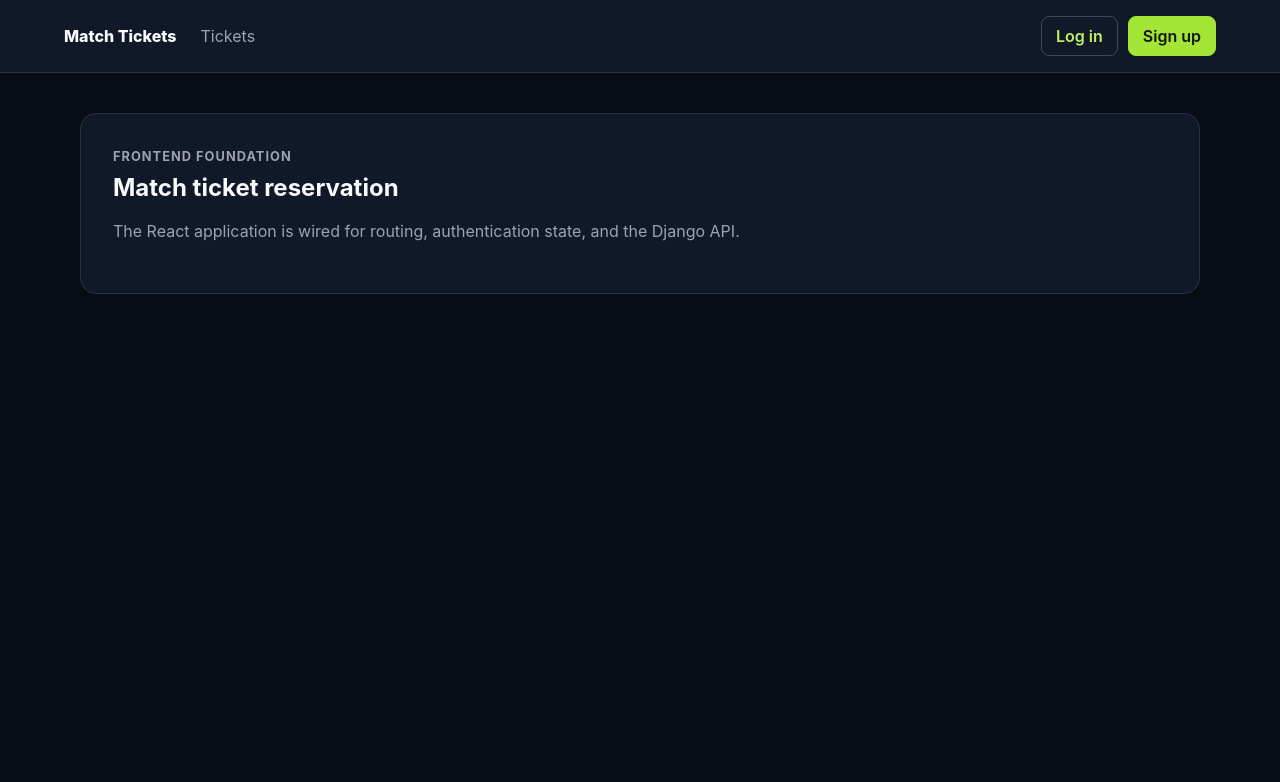
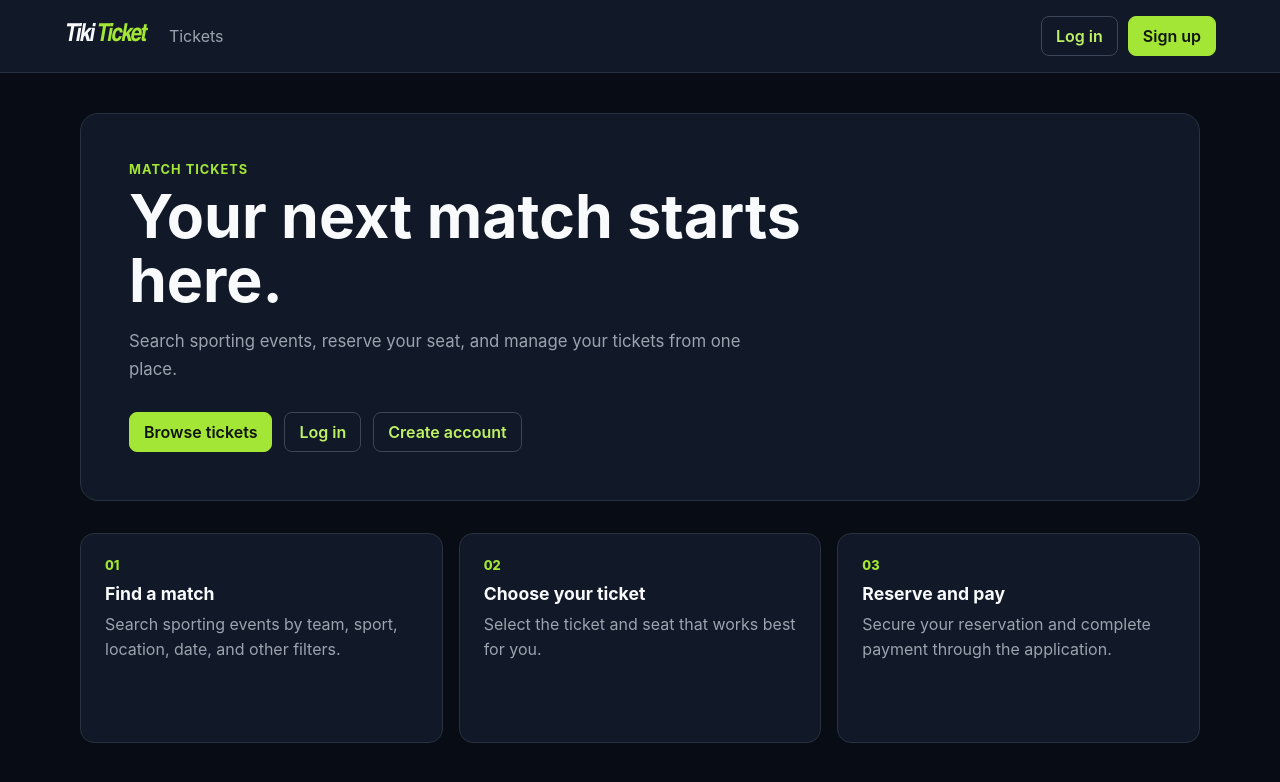
Before and after one commit to arminfkh/tiki-ticket, a React app in the folder frontend/: page / in a window 1280 px wide. Shown: the top 782 px of the page. Built offline with nearby package versions, Linux system fonts and the light colour scheme; no server answers; the HTML template or start-up script is replaced by a standard one.

Commit message:
feat: add homepage and logo in homepage, signup and login pages

```diff
--- a/frontend/src/layouts/MainLayout.jsx
+++ b/frontend/src/layouts/MainLayout.jsx
@@ -8,10 +8,14 @@ export default function MainLayout() {
   return (
     <div className="app-shell">
       <header className="site-header">
-        <NavLink className="brand" to="/">
-          Match Tickets
-        </NavLink>
-
+      <NavLink
+        className="brand tiki-logo"
+        to="/"
+        aria-label="TikiTicket home"
+      >
+        <span className="tiki-logo-first">Tiki</span>
+        <span className="tiki-logo-second">Ticket</span>
+      </NavLink>
         <nav className="main-nav" aria-label="Main navigation">
           <NavLink to="/tickets">Tickets</NavLink>
 
--- a/frontend/src/pages/HomePage.jsx
+++ b/frontend/src/pages/HomePage.jsx
@@ -1,10 +1,163 @@
-import PagePlaceholder from "../components/PagePlaceholder.jsx";
+import { Link, Navigate } from "react-router";
+
+import useAuth from "../auth/useAuth.js";
 
 export default function HomePage() {
+  const {
+    isAuthenticated,
+    role,
+    user,
+  } = useAuth();
+
+  if (isAuthenticated && role === "Support") {
+    return <Navigate to="/support" replace />;
+  }
+
+  if (isAuthenticated && role === "Spectator") {
+    return (
+      <div className="home-page">
+        <section className="home-hero">
+          <p className="eyebrow">Match Tickets</p>
+
+          <h1>
+            Welcome back
+            {user?.first_name
+              ? `, ${user.first_name}`
+              : ""}
+          </h1>
+
+          <p>
+            Find matches, manage your reservations,
+            and access your purchased tickets.
+          </p>
+
+          <div className="home-actions">
+            <Link className="button" to="/tickets">
+              Browse tickets
+            </Link>
+
+            <Link
+              className="button button-secondary"
+              to="/reservations"
+            >
+              My reservations
+            </Link>
+          </div>
+        </section>
+
+        <section className="home-grid">
+          <HomeCard
+            title="Find tickets"
+            description="Search available matches and choose your ticket."
+            to="/tickets"
+            linkText="Browse tickets"
+          />
+
+          <HomeCard
+            title="Reservations"
+            description="View your active reservations and reservation history."
+            to="/reservations"
+            linkText="View reservations"
+          />
+
+          <HomeCard
+            title="Bookings"
+            description="Access tickets that you have purchased."
+            to="/bookings"
+            linkText="View bookings"
+          />
+
+          <HomeCard
+            title="Profile"
+            description="View and manage your account information."
+            to="/profile"
+            linkText="Open profile"
+          />
+        </section>
+      </div>
+    );
+  }
+
   return (
-    <PagePlaceholder
-      title='Match ticket reservation'
-      description='The React application is wired for routing, authentication state, and the Django API.'
-    />
+    <div className="home-page">
+      <section className="home-hero home-public-hero">
+        <p className="eyebrow">Match Tickets</p>
+
+        <h1>Your next match starts here.</h1>
+
+        <p>
+          Search sporting events, reserve your seat,
+          and manage your tickets from one place.
+        </p>
+
+        <div className="home-actions">
+          <Link className="button" to="/tickets">
+            Browse tickets
+          </Link>
+
+          <Link
+            className="button button-secondary"
+            to="/login"
+          >
+            Log in
+          </Link>
+
+          <Link
+            className="button button-secondary"
+            to="/signup"
+          >
+            Create account
+          </Link>
+        </div>
+      </section>
+
+      <section className="home-grid">
+        <article className="home-card">
+          <span className="home-card-number">01</span>
+          <h2>Find a match</h2>
+          <p>
+            Search sporting events by team, sport,
+            location, date, and other filters.
+          </p>
+        </article>
+
+        <article className="home-card">
+          <span className="home-card-number">02</span>
+          <h2>Choose your ticket</h2>
+          <p>
+            Select the ticket and seat that works
+            best for you.
+          </p>
+        </article>
+
+        <article className="home-card">
+          <span className="home-card-number">03</span>
+          <h2>Reserve and pay</h2>
+          <p>
+            Secure your reservation and complete
+            payment through the application.
+          </p>
+        </article>
+      </section>
+    </div>
   );
 }
+
+function HomeCard({
+  title,
+  description,
+  to,
+  linkText,
+}) {
+  return (
+    <article className="home-card">
+      <h2>{title}</h2>
+
+      <p>{description}</p>
+
+      <Link className="home-card-link" to={to}>
+        {linkText} →
+      </Link>
+    </article>
+  );
+}
--- a/frontend/src/pages/LoginPage.jsx
+++ b/frontend/src/pages/LoginPage.jsx
@@ -1,5 +1,5 @@
 import { useEffect, useState } from "react";
-import { Link, useLocation, useNavigate } from "react-router";
+import { Link, useLocation, useNavigate, NavLink } from "react-router";
 
 import {
   loginWithOtp,
@@ -133,6 +133,15 @@ export default function LoginPage() {
   return (
     <main className="page-container">
       <section className="auth-card">
+        <NavLink
+          className="tiki-logo auth-logo"
+          to="/"
+          aria-label="TikiTicket home"
+        >
+          <span className="tiki-logo-first">Tiki</span>
+          <span className="tiki-logo-second">Ticket</span>
+        </NavLink>
+
         <p className="eyebrow">Account</p>
 
         <h1>Log in</h1>
--- a/frontend/src/pages/SignupPage.jsx
+++ b/frontend/src/pages/SignupPage.jsx
@@ -1,5 +1,5 @@
 import { useState } from "react";
-import { Link, useNavigate } from "react-router";
+import { Link, useNavigate, NavLink } from "react-router";
 
 import { signup } from "../api/auth.js";
 
@@ -58,6 +58,15 @@ export default function SignupPage() {
   return (
     <main className="page-container">
       <section className="auth-card">
+        <NavLink
+          className="tiki-logo auth-logo"
+          to="/"
+          aria-label="TikiTicket home"
+        >
+          <span className="tiki-logo-first">Tiki</span>
+          <span className="tiki-logo-second">Ticket</span>
+        </NavLink>
+
         <p className="eyebrow">Account</p>
 
         <h1>Create account</h1>
--- a/frontend/src/pages/SignupVerifyPage.jsx
+++ b/frontend/src/pages/SignupVerifyPage.jsx
@@ -1,5 +1,5 @@
 import { useEffect, useState } from "react";
-import { Link, useLocation, useNavigate } from "react-router";
+import { Link, useLocation, useNavigate, NavLink } from "react-router";
 
 import { verifySignup } from "../api/auth.js";
 import useAuth from "../auth/useAuth.js";
@@ -93,6 +93,15 @@ export default function SignupVerifyPage() {
   return (
     <main className="page-container">
       <section className="auth-card">
+        <NavLink
+          className="tiki-logo auth-logo"
+          to="/"
+          aria-label="TikiTicket home"
+        >
+          <span className="tiki-logo-first">Tiki</span>
+          <span className="tiki-logo-second">Ticket</span>
+        </NavLink>
+
         <p className="eyebrow">Email verification</p>
 
         <h1>Verify your account</h1>
--- a/frontend/src/styles/global.css
+++ b/frontend/src/styles/global.css
@@ -91,13 +91,6 @@ button {
 
   background: var(--surface);
   border-bottom: 1px solid var(--border);
-}
-
-.brand {
-  color: var(--text);
-
-  font-weight: 800;
-  white-space: nowrap;
 }
 
 .main-nav {
@@ -927,3 +920,181 @@ button {
     width: 100%;
   }
 }
+
+/* =========================
+   HOME
+   ========================= */
+
+.home-page {
+  display: grid;
+  gap: 32px;
+}
+
+.home-hero {
+  padding: 48px;
+
+  border: 1px solid var(--border);
+  border-radius: 18px;
+
+  background: var(--surface);
+}
+
+.home-hero h1 {
+  max-width: 720px;
+
+  margin: 8px 0 14px;
+
+  font-size: clamp(2rem, 5vw, 3.8rem);
+  line-height: 1.05;
+}
+
+.home-hero > p:not(.eyebrow) {
+  max-width: 650px;
+
+  margin: 0;
+
+  color: var(--text-muted);
+
+  font-size: 1.05rem;
+  line-height: 1.7;
+}
+
+.home-actions {
+  display: flex;
+  flex-wrap: wrap;
+
+  gap: 12px;
+
+  margin-top: 28px;
+}
+
+.home-grid {
+  display: grid;
+
+  grid-template-columns: repeat(4, 1fr);
+
+  gap: 16px;
+}
+
+.home-public-hero + .home-grid {
+  grid-template-columns: repeat(3, 1fr);
+}
+
+.home-card {
+  display: flex;
+  flex-direction: column;
+
+  min-height: 210px;
+
+  padding: 24px;
+
+  border: 1px solid var(--border);
+  border-radius: 14px;
+
+  background: var(--surface);
+}
+
+.home-card h2 {
+  margin: 10px 0 8px;
+
+  font-size: 1.1rem;
+}
+
+.home-card p {
+  margin: 0;
+
+  color: var(--text-muted);
+
+  line-height: 1.6;
+}
+
+.home-card-number {
+  color: var(--primary);
+
+  font-size: 0.8rem;
+  font-weight: 800;
+}
+
+.home-card-link {
+  margin-top: auto;
+  padding-top: 24px;
+
+  color: var(--primary);
+
+  font-weight: 700;
+}
+
+.home-card-link:hover {
+  text-decoration: underline;
+}
+
+@media (max-width: 900px) {
+  .home-grid,
+  .home-public-hero + .home-grid {
+    grid-template-columns: repeat(2, 1fr);
+  }
+}
+
+@media (max-width: 600px) {
+  .home-hero {
+    padding: 28px 24px;
+  }
+
+  .home-grid,
+  .home-public-hero + .home-grid {
+    grid-template-columns: 1fr;
+  }
+}
+
+/* =========================
+   TIKITICKET LOGO
+   ========================= */
+
+.tiki-logo {
+  display: inline-flex;
+  align-items: center;
+
+  text-decoration: none;
+
+  font-family:
+  "Arial Narrow",
+  "Roboto Condensed",
+  "Inter Tight",
+  Arial,
+  sans-serif;
+
+  font-size: 1.55rem;
+  font-weight: 900;
+  font-style: italic;
+
+  letter-spacing: -0.06em;
+  line-height: 1;
+
+  transition:
+  transform 0.18s ease,
+  filter 0.18s ease;
+}
+
+.tiki-logo-first {
+  color: var(--text);
+}
+
+.tiki-logo-second {
+  margin-left: 3px;
+  color: var(--primary);
+
+  transition:
+  color 0.18s ease,
+  text-shadow 0.18s ease;
+}
+
+.auth-logo {
+  display: flex;
+  justify-content: center;
+
+  width: fit-content;
+
+  margin: 0 auto 28px;
+
+  font-size: 2rem;
+}
```
